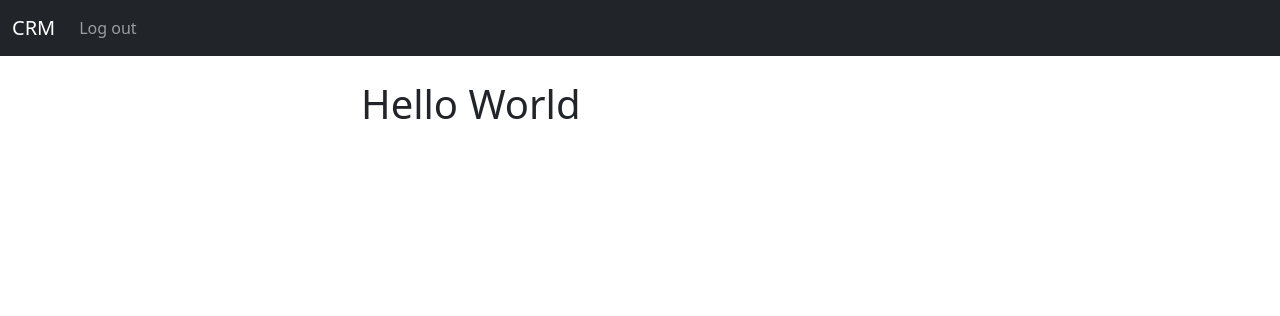
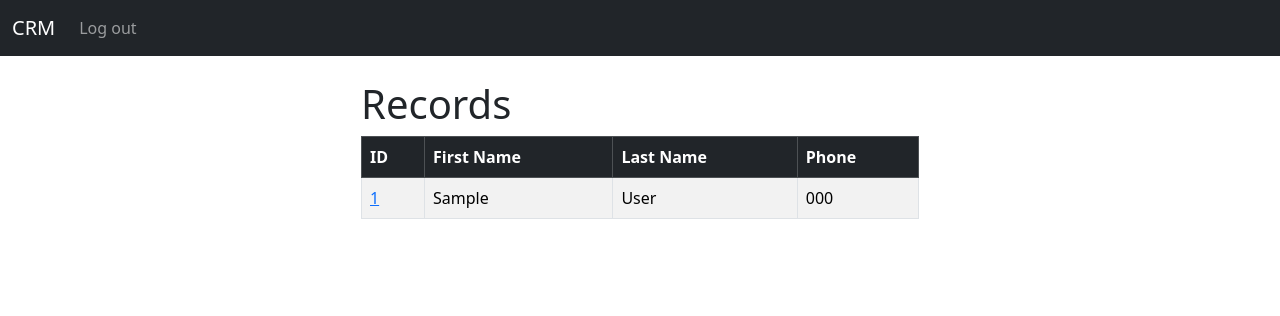
Before and after one commit to nguyengoc16/CRMD, a Django app: page / in a window 1280 px wide. Shown: the top 316 px of the page. Run offline with Django 4.2, Linux system fonts and the light colour scheme; a user stored in the database is signed in; tables that the repository leaves empty hold one stand-in row (values such as "Sample post").

Commit message:
View Record

```diff
--- a/crm/website/templates/home.html
+++ b/crm/website/templates/home.html
@@ -4,7 +4,31 @@
 
 <div class = "col-md-6 offset-md-3">
 {% if user.is_authenticated %}
-    <h1>Hello World</h1>
+    <h1>Records</h1>
+    <table class="table table-striped table-bordered">
+        <thead class="table-dark">
+          <tr>
+            <th scope="col">ID</th>
+            <th scope="col">First Name</th>
+            <th scope="col">Last Name</th>
+            <th scope="col">Phone</th>
+          </tr>
+        </thead>
+        <tbody>
+        {% if records %}
+            {% for record in records%}
+                <tr>
+                    <td> <a href="{% url 'record' record.id %}"> {{record.id}}</a></td>
+                    <td>{{record.first_name}}</td>
+                    <td>{{record.last_name}}</td>
+                    <td>{{record.phone}}</td>
+                </tr>
+            {%endfor%}
+        {%endif%}
+        </tbody>
+    </table>
+
+
 {% else %}
     <h1>Login</h1>
     <form action="{%url 'home'%}" method ="POST">
--- /dev/null
+++ b/crm/website/templates/record.html
@@ -0,0 +1,6 @@
+{%extends 'base.html' %}
+{% block content %}
+
+<h1>Customer</h1>
+{{customer_record}}
+{%endblock%}
--- a/crm/website/urls.py
+++ b/crm/website/urls.py
@@ -7,5 +7,6 @@ urlpatterns = [
     # path('login/', views.login_user, name = 'login'),
     path('logout/', views.logout_user, name = 'logout'),
     path('register/', views.register_user, name = 'register'),
+    path('record/<int:pk>', views.customer_record, name = 'record'),
 
 ]
--- a/crm/website/views.py
+++ b/crm/website/views.py
@@ -2,10 +2,13 @@ from django.shortcuts import render, redirect
 from django.contrib.auth import authenticate, login, logout
 from django.contrib import messages
 from .forms import SignUpForm
+from .models import Record
 
 # Create your views here.
 
 def home(request):
+    records = Record.objects.all()
+
     #check if login
     if request.method == 'POST':
         username = request.POST['username']
@@ -20,7 +23,7 @@ def home(request):
             messages.success(request, "Try again..")
             return redirect('home')
     else:
-        return render(request, 'home.html', {})
+        return render(request, 'home.html', {'records':records})
 
 
 
@@ -47,3 +50,12 @@ def register_user(request):
         return render(request, 'register.html',{'form':form})
 
     return render(request, 'register.html',{'form':form})
+
+def customer_record(request, pk):
+    if request.user.is_authenticated:
+        #lookup record
+        customer_record = Record.objects.get(id=pk)
+        return render(request, 'record.html',{'customer_record':customer_record})
+    else:
+        messages.success(request, "You must login first")
+        return redirect('home')
```
